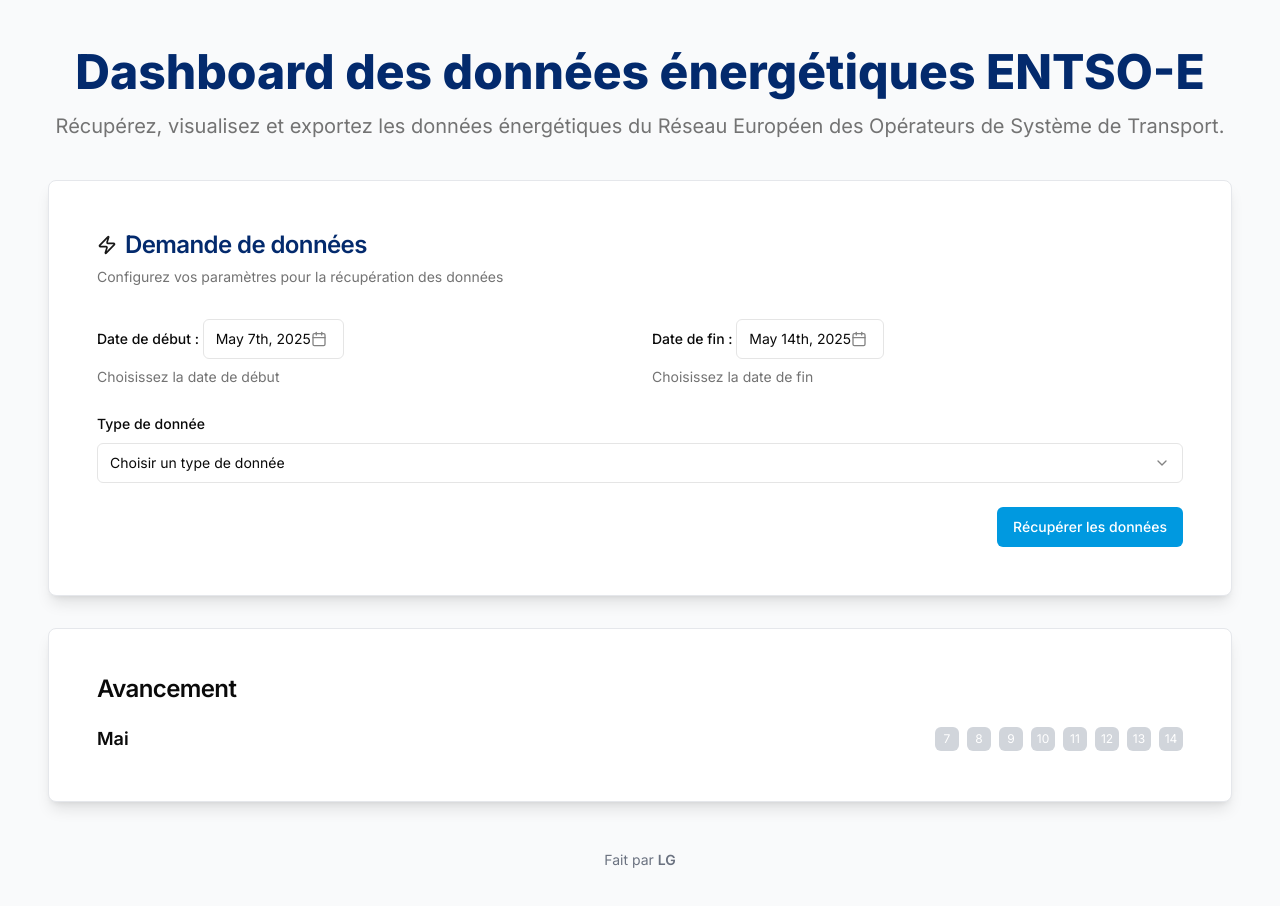
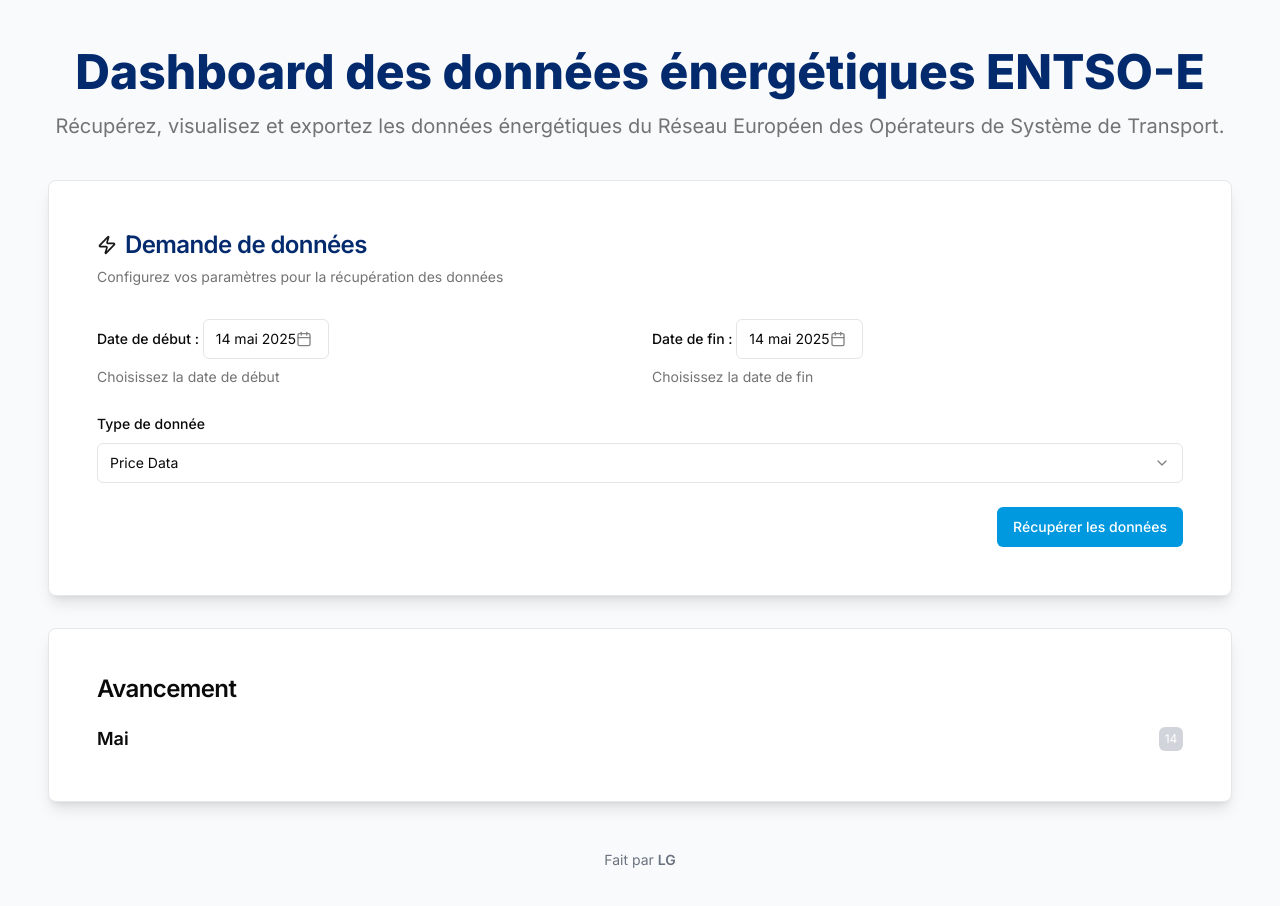
Before and after one commit to liliangillier/smart-entsoe, a Next.js app: page / in a window 1280 px wide. Shown: the top 906 px of the page. Built offline with nearby package versions, Linux system fonts and the light colour scheme.

Commit message:
Update data-fetcher.tsx

```diff
--- a/components/data-fetcher.tsx
+++ b/components/data-fetcher.tsx
@@ -62,9 +62,9 @@ export function DataFetcher() {
   const form = useForm({
     resolver: zodResolver(formSchema),
     defaultValues: {
-      startDate: new Date(Date.now() - 7 * 24 * 60 * 60 * 1000),
+      startDate: new Date(),
       endDate: new Date(),
-      dataType: "",
+      dataType: "A44",
     },
   });
 
@@ -209,7 +209,7 @@ export function DataFetcher() {
                               className={cn("pl-3 text-left font-normal")}
                             >
                               {field.value
-                                ? format(field.value, "PPP")
+                                ? format(field.value, "PPP", { locale: fr })
                                 : "Choisir une date"}
                               <CalendarIcon className="ml-auto h-4 w-4 opacity-50" />
                             </Button>
@@ -218,6 +218,7 @@ export function DataFetcher() {
                         <PopoverContent>
                           <Calendar
                             mode="single"
+                            locale={fr} // 👈 Ajout ici
                             selected={field.value}
                             onSelect={field.onChange}
                             disabled={(date) => date < new Date("2015-01-01")}
@@ -246,7 +247,7 @@ export function DataFetcher() {
                               className={cn("pl-3 text-left font-normal")}
                             >
                               {field.value
-                                ? format(field.value, "PPP")
+                                ? format(field.value, "PPP", { locale: fr })
                                 : "Choisir une date"}
                               <CalendarIcon className="ml-auto h-4 w-4 opacity-50" />
                             </Button>
@@ -255,9 +256,10 @@ export function DataFetcher() {
                         <PopoverContent>
                           <Calendar
                             mode="single"
+                            locale={fr}
                             selected={field.value}
                             onSelect={field.onChange}
-                            disabled={(date) => date < new Date("2015-01-01")}
+                            disabled={(date) => date < new Date("2015-01-02")}
                           />
                         </PopoverContent>
                       </Popover>
```
